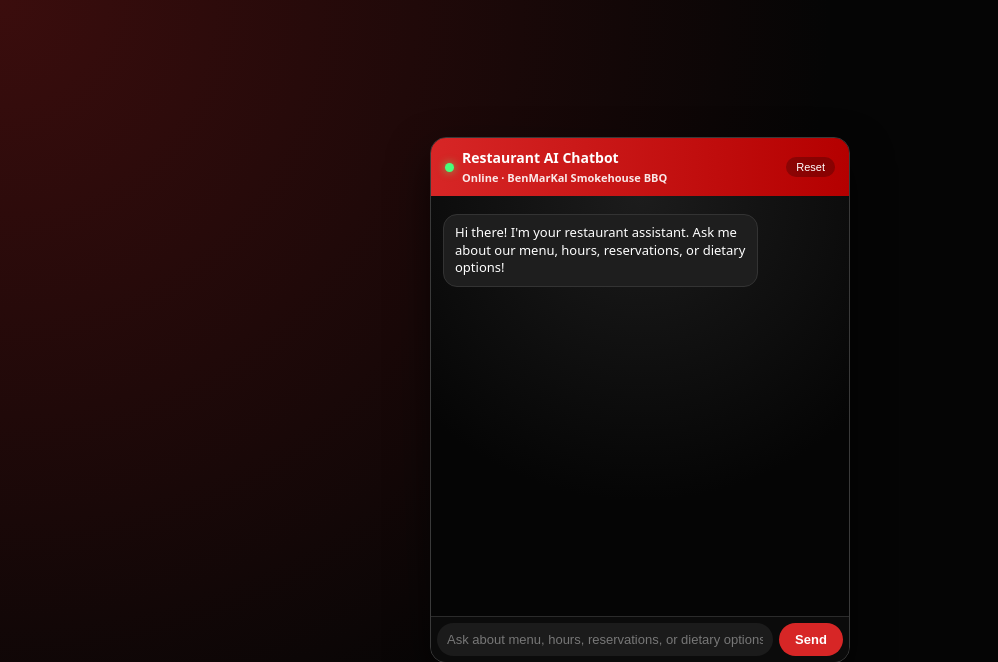
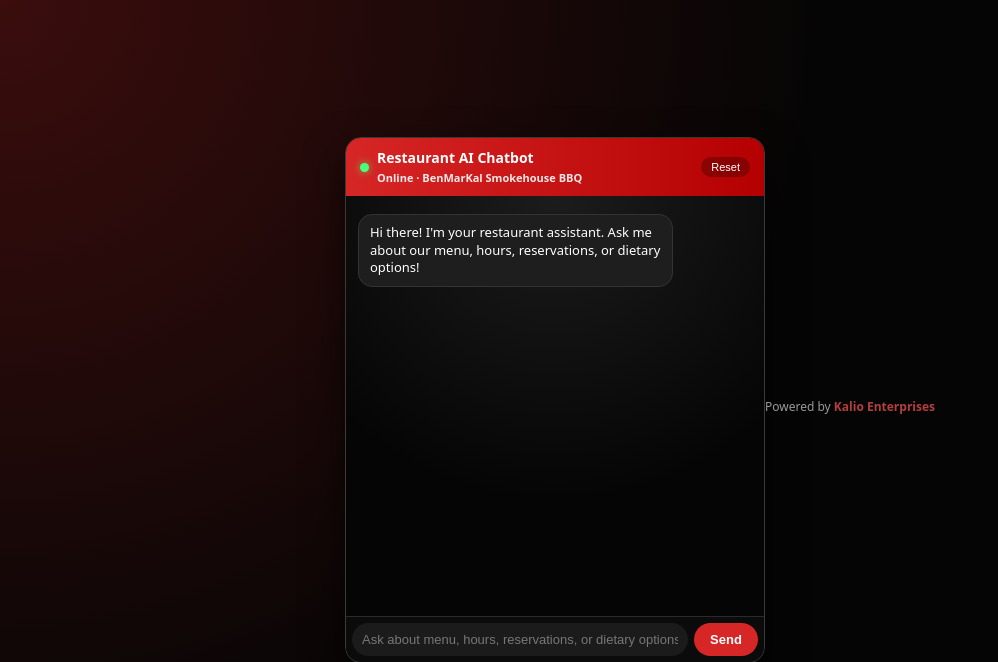
Before and after one commit to benmarkal/restaurant-chatbot, a Flask app: page / in a window 1280 px wide. Shown: the top 662 px of the page, without its empty margins (0-998 px from the left). Run offline with Flask 3, Linux system fonts and the light colour scheme.

Commit message:
Add Powered by Kalio Enterprises footer

```diff
--- a/templates/index.html
+++ b/templates/index.html
@@ -241,6 +241,26 @@
       padding: 5px 10px;
       text-align: center;
     }
+
+    #chat-footer {
+      text-align: center;
+      font-size: 12px;
+      color: #d8d8d8;
+      margin-top: 12px;
+      opacity: 0.7;
+    }
+
+    #chat-footer a {
+      color: #ff5757;
+      text-decoration: none;
+      font-weight: 600;
+    }
+
+    #chat-footer a:hover {
+      text-decoration: underline;
+      opacity: 1;
+    }
+
   </style>
 </head>
 <body>
@@ -396,5 +416,11 @@
     // Initial greeting on load
     resetChat();
   </script>
+
+  <div id="chat-footer">
+    Powered by
+    <a href="https://kalioenterprises.com" target="_blank">Kalio Enterprises</a>
+  </div>
+
 </body>
 </html>
```
